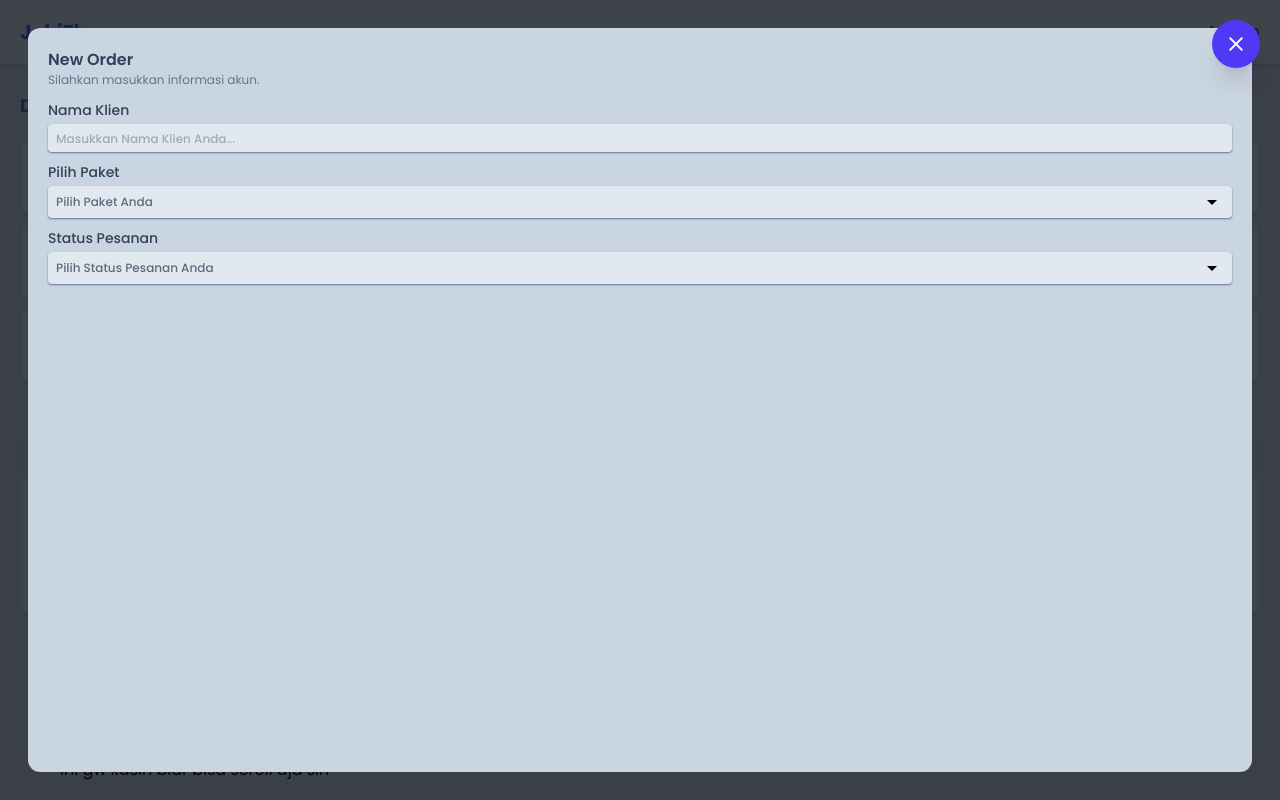
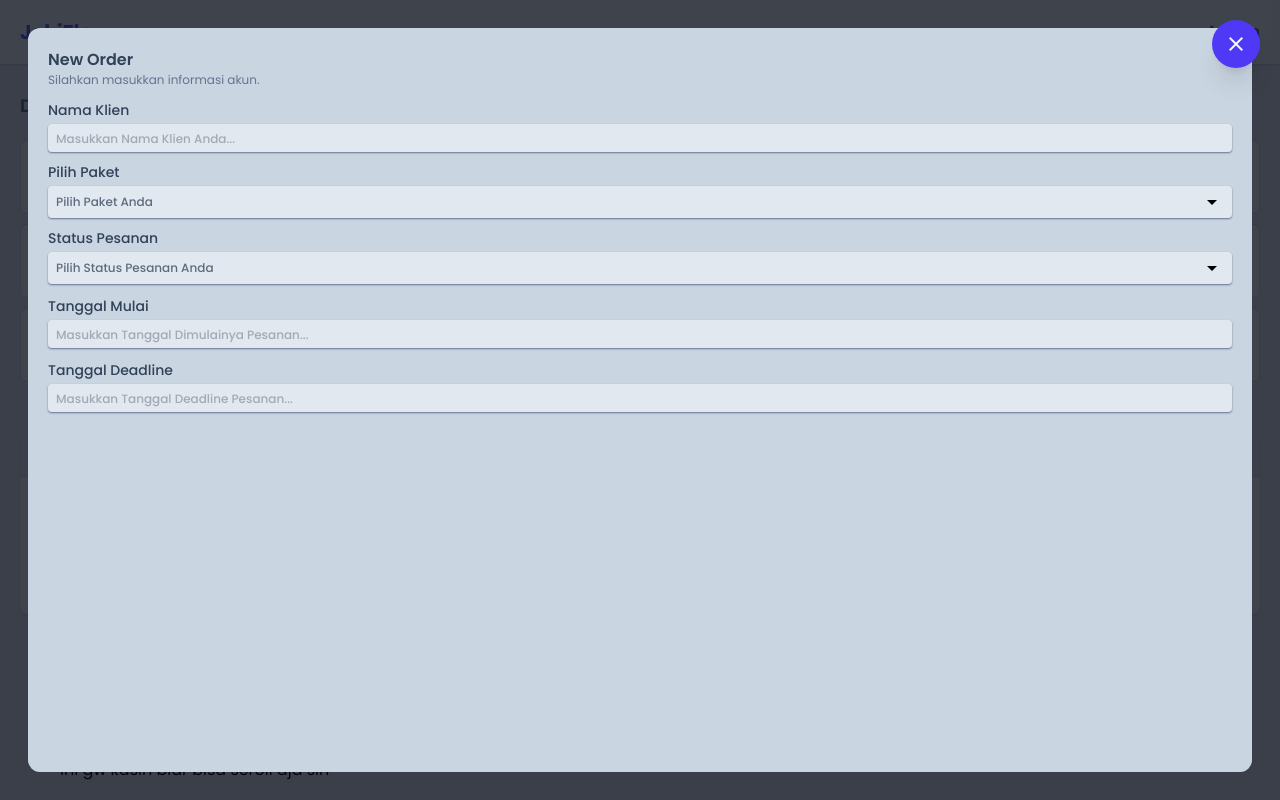
Before and after one commit to Phntme/Playground, a website: page joki-flow/project/index.html in a window 1280 px wide. Shown: the top 800 px of the page. Drawn offline with nearby package versions, Linux system fonts and the light colour scheme; files that its build step writes are made by us from their sources.

Commit message:
nambahin tanggal dimulai dan deadline

```diff
--- a/joki-flow/project/index.html
+++ b/joki-flow/project/index.html
@@ -278,17 +278,17 @@
                 class="drop-list pointer-events-none mt-2 rounded-md p-1 bg-slate-200 border border-slate-400 -translate-y-10 z-10 absolute opacity-0 transition-all duration-300"
               >
                 <li
-                  class="px-2 py-1 bg-blue-200 text-blue-600 text-xs font-medium rounded-full relative hover:brightness-90 transition-all duration-200 ease-in-out mt-2"
+                  class="drop-item px-2 py-1 bg-blue-200 text-blue-600 text-xs font-medium rounded-full relative hover:brightness-90 transition-all duration-200 ease-in-out mt-2"
                 >
                   On Progress
                 </li>
                 <li
-                  class="px-2 py-1 bg-yellow-200 text-yellow-600 text-xs font-medium rounded-full relative hover:brightness-90 transition-all duration-200 ease-in-out mt-2"
+                  class="drop-item px-2 py-1 bg-yellow-200 text-yellow-600 text-xs font-medium rounded-full relative hover:brightness-90 transition-all duration-200 ease-in-out mt-2"
                 >
                   Pending
                 </li>
                 <li
-                  class="px-2 py-1 bg-emerald-200 text-emerald-600 text-xs font-medium rounded-full relative hover:brightness-90 transition-all duration-200 ease-in-out mt-2"
+                  class="drop-item px-2 py-1 bg-emerald-200 text-emerald-600 text-xs font-medium rounded-full relative hover:brightness-90 transition-all duration-200 ease-in-out mt-2"
                 >
                   Pre-order
                 </li>
@@ -297,6 +297,34 @@
               <!-- please select order status end -->
             </div>
             <!-- order status end -->
+            <!-- start date -->
+            <label
+              for="start-date"
+              class="text-slate-700 font-medium text-sm mt-3"
+              >Tanggal Mulai</label
+            >
+            <input
+              type="text"
+              placeholder="Masukkan Tanggal Dimulainya Pesanan..."
+              onfocus="this.type = 'date'"
+              onblur="if (!this.value) this.type = 'text';"
+              class="bg-slate-200 shadow-slate-500 shadow-xs rounded placeholder:font-medium placeholder:text-xs placeholder:opacity-60 focus:border-0 focus:outline focus:outline-slate-500 text-sm p-1 px-2 text-slate-900 mt-1"
+            />
+            <!-- start date end -->
+            <!-- deadline date -->
+            <label
+              for="start-date"
+              class="text-slate-700 font-medium text-sm mt-3"
+              >Tanggal Deadline</label
+            >
+            <input
+              type="text"
+              placeholder="Masukkan Tanggal Deadline Pesanan..."
+              onfocus="this.type = 'date'"
+              onblur="if (!this.value) this.type = 'text';"
+              class="bg-slate-200 shadow-slate-500 shadow-xs rounded placeholder:font-medium placeholder:text-xs placeholder:opacity-60 focus:border-0 focus:outline focus:outline-slate-500 text-sm p-1 px-2 text-slate-900 mt-1"
+            />
+            <!-- deadline date end -->
           </form>
           <!-- new order input end -->
         </div>
```
